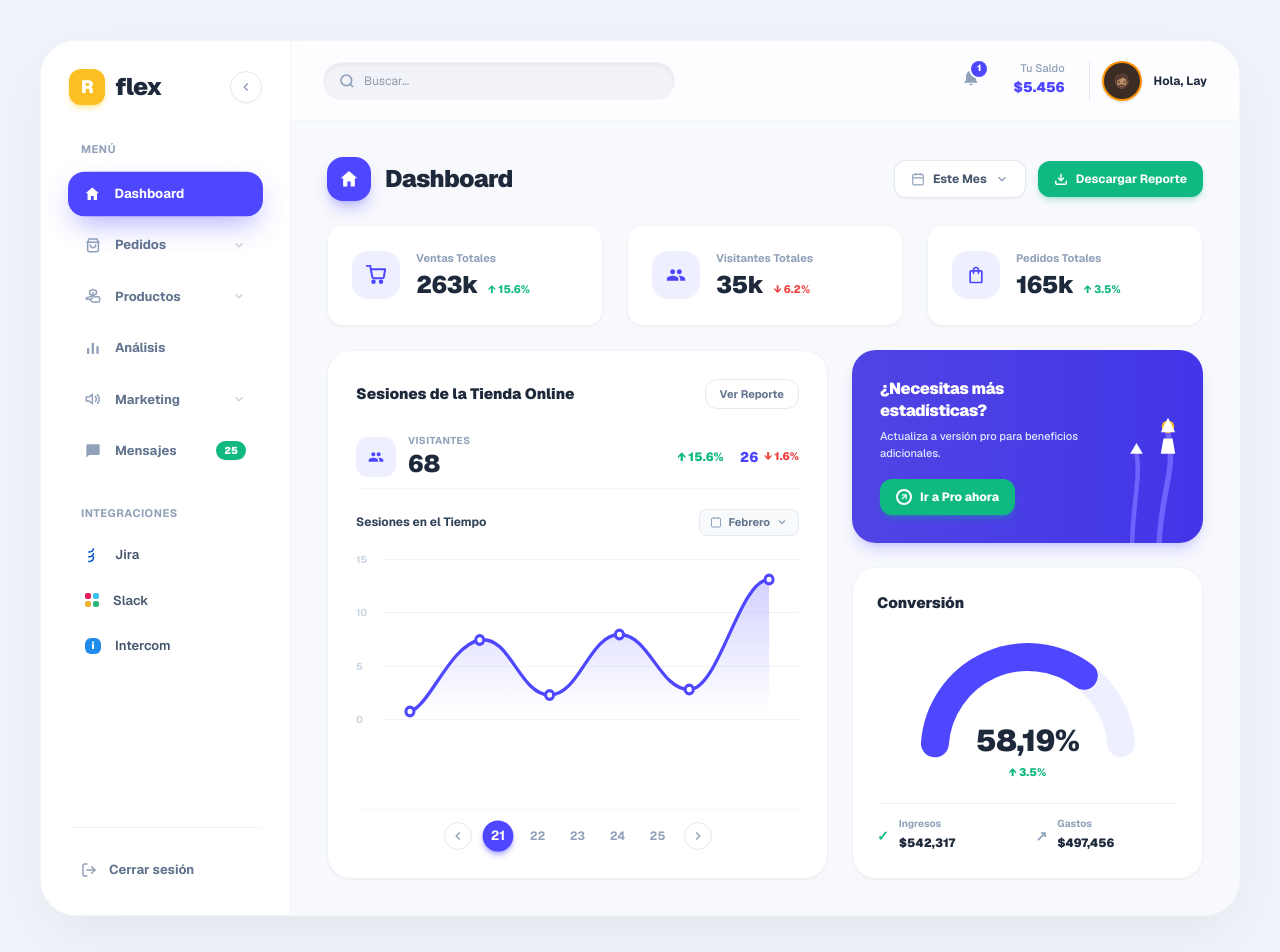
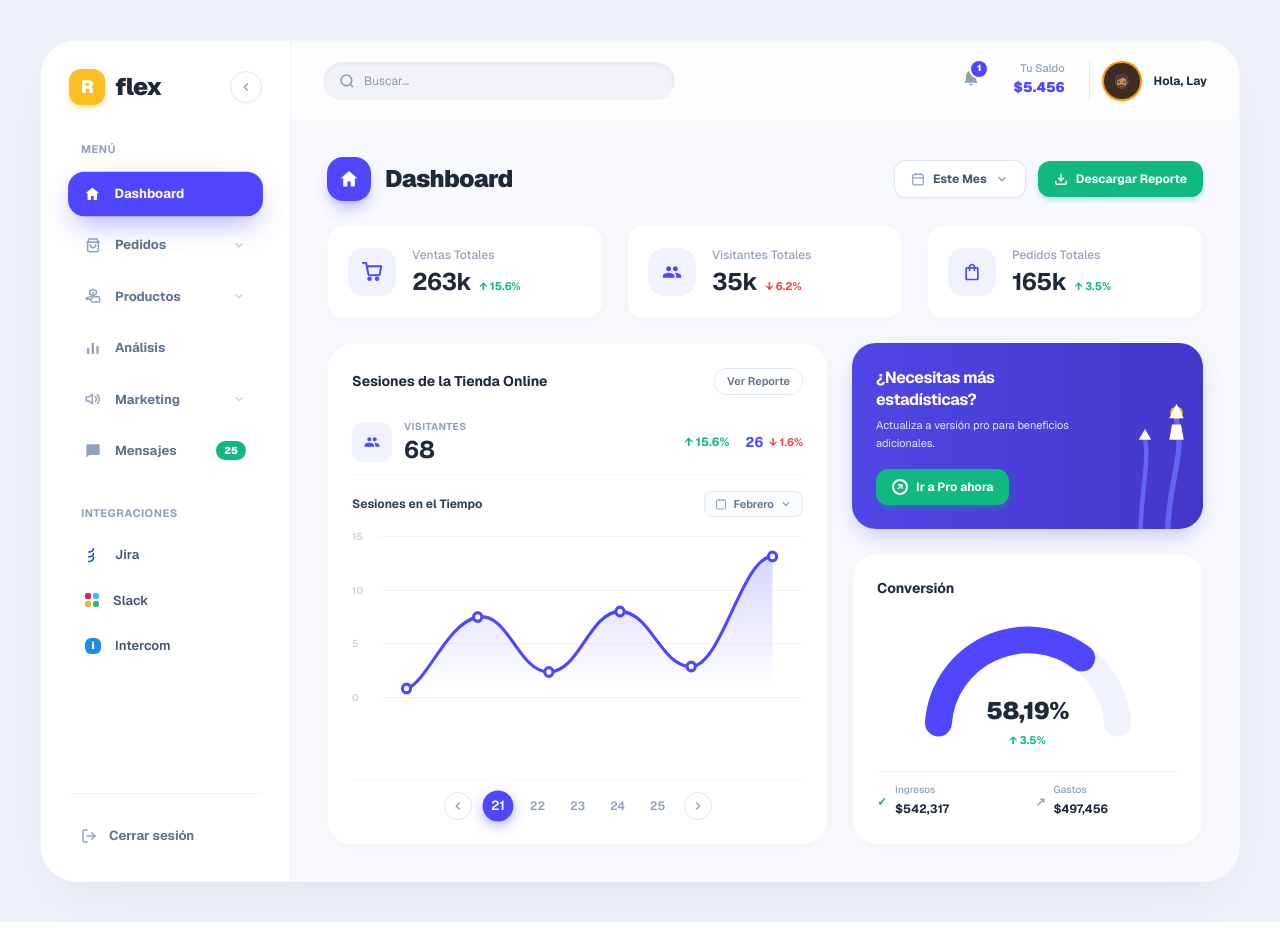
Before and after one commit to simviz12/tareaa2, a Next.js app: page / in a window 1280 px wide. Shown: the top 952 px of the page. After the commit the page ends 922 px from the top, so only its background shows below. Built offline with nearby package versions, Linux system fonts and the light colour scheme.

Commit message:
style: ajuste milimetrico de sombras, proporciones y conversion

```diff
--- a/app/page.tsx
+++ b/app/page.tsx
@@ -387,16 +387,16 @@ export default function DashboardPage() {
             <div className="grid grid-cols-1 md:grid-cols-3 gap-6">
 
               {/* Card 1: Ventas Totales */}
-              <div className="bg-white p-6 rounded-2xl border border-slate-100 shadow-xs hover:shadow-md transition-all flex items-center justify-between group">
+              <div className="bg-white p-5 rounded-2xl border border-slate-100/80 shadow-[0_4px_20px_-4px_rgba(0,0,0,0.03)] hover:shadow-md transition-all flex items-center justify-between group">
                 <div className="flex items-center gap-4">
-                  <div className="w-12 h-12 rounded-2xl bg-[#EEF0FF] flex items-center justify-center text-[#4E47FF] group-hover:scale-105 transition-transform">
-                    <CartIcon className="w-5 h-5" />
+                  <div className="w-12 h-12 rounded-2xl bg-[#F0F2FD] flex items-center justify-center text-[#4E47FF] group-hover:scale-105 transition-transform">
+                    <CartIcon className="w-5 h-5 text-[#4E47FF]" />
                   </div>
                   <div>
-                    <span className="text-[11px] font-bold text-slate-400 block mb-0.5">Ventas Totales</span>
-                    <div className="flex items-baseline gap-2.5">
-                      <span className="text-2xl font-black text-[#1E293B] tracking-tight">263k</span>
-                      <span className="inline-flex items-center text-[11px] font-extrabold text-[#10B981]">
+                    <span className="text-[12px] font-medium text-[#94A3B8] block mb-0.5">Ventas Totales</span>
+                    <div className="flex items-baseline gap-2">
+                      <span className="text-2xl font-bold text-[#1E293B] tracking-tight">263k</span>
+                      <span className="inline-flex items-center text-[11px] font-bold text-[#10B981]">
                         ↑ 15.6%
                       </span>
                     </div>
@@ -405,16 +405,16 @@ export default function DashboardPage() {
               </div>
 
               {/* Card 2: Visitantes Totales */}
-              <div className="bg-white p-6 rounded-2xl border border-slate-100 shadow-xs hover:shadow-md transition-all flex items-center justify-between group">
+              <div className="bg-white p-5 rounded-2xl border border-slate-100/80 shadow-[0_4px_20px_-4px_rgba(0,0,0,0.03)] hover:shadow-md transition-all flex items-center justify-between group">
                 <div className="flex items-center gap-4">
-                  <div className="w-12 h-12 rounded-2xl bg-[#EEF0FF] flex items-center justify-center text-[#4E47FF] group-hover:scale-105 transition-transform">
-                    <TwoUsersIcon className="w-5 h-5" />
+                  <div className="w-12 h-12 rounded-2xl bg-[#F0F2FD] flex items-center justify-center text-[#4E47FF] group-hover:scale-105 transition-transform">
+                    <TwoUsersIcon className="w-5 h-5 text-[#4E47FF]" />
                   </div>
                   <div>
-                    <span className="text-[11px] font-bold text-slate-400 block mb-0.5">Visitantes Totales</span>
-                    <div className="flex items-baseline gap-2.5">
-                      <span className="text-2xl font-black text-[#1E293B] tracking-tight">35k</span>
-                      <span className="inline-flex items-center text-[11px] font-extrabold text-[#EF4444]">
+                    <span className="text-[12px] font-medium text-[#94A3B8] block mb-0.5">Visitantes Totales</span>
+                    <div className="flex items-baseline gap-2">
+                      <span className="text-2xl font-bold text-[#1E293B] tracking-tight">35k</span>
+                      <span className="inline-flex items-center text-[11px] font-bold text-[#EF4444]">
                         ↓ 6.2%
                       </span>
                     </div>
@@ -423,16 +423,16 @@ export default function DashboardPage() {
               </div>
 
               {/* Card 3: Pedidos Totales */}
-              <div className="bg-white p-6 rounded-2xl border border-slate-100 shadow-xs hover:shadow-md transition-all flex items-center justify-between group">
+              <div className="bg-white p-5 rounded-2xl border border-slate-100/80 shadow-[0_4px_20px_-4px_rgba(0,0,0,0.03)] hover:shadow-md transition-all flex items-center justify-between group">
                 <div className="flex items-center gap-4">
-                  <div className="w-12 h-12 rounded-2xl bg-[#EEF0FF] flex items-center justify-center text-[#4E47FF] group-hover:scale-105 transition-transform">
-                    <OrdersBagIcon className="w-5 h-5" />
+                  <div className="w-12 h-12 rounded-2xl bg-[#F0F2FD] flex items-center justify-center text-[#4E47FF] group-hover:scale-105 transition-transform">
+                    <OrdersBagIcon className="w-5 h-5 text-[#4E47FF]" />
                   </div>
                   <div>
-                    <span className="text-[11px] font-bold text-slate-400 block mb-0.5">Pedidos Totales</span>
-                    <div className="flex items-baseline gap-2.5">
-                      <span className="text-2xl font-black text-[#1E293B] tracking-tight">165k</span>
-                      <span className="inline-flex items-center text-[11px] font-extrabold text-[#10B981]">
+                    <span className="text-[12px] font-medium text-[#94A3B8] block mb-0.5">Pedidos Totales</span>
+                    <div className="flex items-baseline gap-2">
+                      <span className="text-2xl font-bold text-[#1E293B] tracking-tight">165k</span>
+                      <span className="inline-flex items-center text-[11px] font-bold text-[#10B981]">
                         ↑ 3.5%
                       </span>
                     </div>
@@ -446,34 +446,34 @@ export default function DashboardPage() {
             <div className="grid grid-cols-1 lg:grid-cols-12 gap-6">
 
               {/* Columna Izquierda (7 cols): Sesiones de la Tienda Online */}
-              <div className="lg:col-span-7 bg-white p-7 rounded-3xl border border-slate-100 shadow-xs flex flex-col justify-between">
+              <div className="lg:col-span-7 bg-white p-6 rounded-3xl border border-slate-100/80 shadow-[0_4px_20px_-4px_rgba(0,0,0,0.03)] flex flex-col justify-between">
                 <div>
                   {/* Título de Sesiones + Botón Ver Reporte */}
                   <div className="flex items-center justify-between mb-4">
-                    <h2 className="text-[15px] font-black text-[#1E293B]">Sesiones de la Tienda Online</h2>
-                    <button className="text-[11px] font-bold text-slate-500 border border-slate-200/90 rounded-xl px-3.5 py-1.5 hover:bg-slate-50 hover:text-slate-900 transition-colors">
+                    <h2 className="text-[14px] font-bold text-[#1E293B]">Sesiones de la Tienda Online</h2>
+                    <button className="text-[11px] font-semibold text-slate-500 border border-slate-200/90 rounded-xl px-3 py-1 hover:bg-slate-50 hover:text-slate-900 transition-colors">
                       Ver Reporte
                     </button>
                   </div>
 
                   {/* Detalle Visitantes 68 y estadísticas */}
-                  <div className="flex items-center justify-between py-2 border-b border-slate-100/70 mb-5">
+                  <div className="flex items-center justify-between py-2 border-b border-slate-100/70 mb-4">
                     <div className="flex items-center gap-3">
-                      <div className="w-10 h-10 rounded-xl bg-[#EEF0FF] flex items-center justify-center text-[#4E47FF]">
-                        <TwoUsersIcon className="w-4 h-4" />
+                      <div className="w-10 h-10 rounded-xl bg-[#F0F2FD] flex items-center justify-center text-[#4E47FF]">
+                        <TwoUsersIcon className="w-4 h-4 text-[#4E47FF]" />
                       </div>
                       <div>
                         <span className="text-[10px] uppercase font-bold tracking-wider text-slate-400 block">Visitantes</span>
-                        <span className="text-2xl font-black text-[#1E293B]">68</span>
+                        <span className="text-2xl font-bold text-[#1E293B]">68</span>
                       </div>
                     </div>
 
-                    <div className="flex items-center gap-4 text-xs font-black">
+                    <div className="flex items-center gap-4 text-xs font-bold">
                       <span className="inline-flex items-center text-[#10B981]">
                         ↑ 15.6%
                       </span>
                       <div className="flex items-center gap-1.5">
-                        <span className="text-[#4E47FF] font-black text-sm">26</span>
+                        <span className="text-[#4E47FF] font-bold text-sm">26</span>
                         <span className="inline-flex items-center text-[#EF4444] text-[11px]">
                           ↓ 1.6%
                         </span>
@@ -482,9 +482,9 @@ export default function DashboardPage() {
                   </div>
 
                   {/* Selector de Mes: Sesiones en el Tiempo */}
-                  <div className="flex items-center justify-between mb-4">
+                  <div className="flex items-center justify-between mb-3">
                     <span className="text-xs font-bold text-slate-700">Sesiones en el Tiempo</span>
-                    <button className="flex items-center gap-1.5 text-[11px] font-bold text-slate-500 bg-slate-50 border border-slate-200/80 rounded-lg px-2.5 py-1 hover:bg-slate-100 transition-colors">
+                    <button className="flex items-center gap-1.5 text-[11px] font-semibold text-slate-500 bg-slate-50/70 border border-slate-200/80 rounded-lg px-2.5 py-1 hover:bg-slate-100 transition-colors">
                       <svg className="w-3 h-3 text-slate-400" viewBox="0 0 24 24" fill="none" stroke="currentColor" strokeWidth="2">
                         <rect x="3" y="4" width="18" height="18" rx="2" ry="2" />
                         <line x1="16" y1="2" x2="16" y2="6" />
@@ -500,7 +500,7 @@ export default function DashboardPage() {
                   {/* Gráfico Curvo Interactivo con SVG */}
                   <div className="relative h-44 w-full pt-2">
                     {/* Líneas horizontales de guía */}
-                    <div className="absolute inset-0 flex flex-col justify-between pointer-events-none text-[10px] font-bold text-slate-300">
+                    <div className="absolute inset-0 flex flex-col justify-between pointer-events-none text-[10px] font-semibold text-slate-300">
                       <div className="flex items-center gap-2">
                         <span className="w-5">15</span>
                         <div className="flex-1 border-b border-slate-100"></div>
@@ -523,7 +523,7 @@ export default function DashboardPage() {
                     <svg className="absolute inset-0 w-full h-full overflow-visible pl-6" viewBox="0 0 420 160" preserveAspectRatio="none">
                       <defs>
                         <linearGradient id="gradientWave" x1="0" y1="0" x2="0" y2="1">
-                          <stop offset="0%" stopColor="#4E47FF" stopOpacity="0.25" />
+                          <stop offset="0%" stopColor="#4E47FF" stopOpacity="0.22" />
                           <stop offset="100%" stopColor="#4E47FF" stopOpacity="0.0" />
                         </linearGradient>
                       </defs>
@@ -539,7 +539,7 @@ export default function DashboardPage() {
                         d="M 30 145 C 50 140, 70 85, 100 80 C 130 75, 140 130, 170 130 C 200 130, 210 75, 240 75 C 270 75, 280 125, 310 125 C 340 125, 360 25, 390 25"
                         fill="none"
                         stroke="#4E47FF"
-                        strokeWidth="3.2"
+                        strokeWidth="3"
                         strokeLinecap="round"
                         strokeLinejoin="round"
                       />
@@ -562,7 +562,7 @@ export default function DashboardPage() {
                     {/* Tooltip Dinámico */}
                     {hoveredPoint !== null && (
                       <div
-                        className="absolute z-10 bg-slate-900 text-white text-[11px] font-bold px-2.5 py-1 rounded-lg shadow-xl pointer-events-none transform -translate-x-1/2 -translate-y-8 transition-all"
+                        className="absolute z-10 bg-slate-900 text-white text-[11px] font-semibold px-2.5 py-1 rounded-lg shadow-xl pointer-events-none transform -translate-x-1/2 -translate-y-8 transition-all"
                         style={{
                           left: `${(chartPoints[hoveredPoint].x / 420) * 100}%`,
                           top: `${(chartPoints[hoveredPoint].y / 160) * 100}%`,
@@ -590,9 +590,9 @@ export default function DashboardPage() {
                       <button
                         key={day}
                         onClick={() => setSelectedDay(day)}
-                        className={`w-7 h-7 rounded-full text-xs font-bold flex items-center justify-center transition-all ${
+                        className={`w-7 h-7 rounded-full text-xs font-semibold flex items-center justify-center transition-all ${
                           selectedDay === day
-                            ? "bg-[#4E47FF] text-white shadow-md shadow-[#4E47FF]/40 scale-110"
+                            ? "bg-[#4E47FF] text-white shadow-[0_4px_12px_rgba(78,71,255,0.4)] scale-110 font-bold"
                             : "text-slate-400 hover:text-slate-700 hover:bg-slate-100"
                         }`}
                       >
@@ -616,28 +616,28 @@ export default function DashboardPage() {
               <div className="lg:col-span-5 flex flex-col gap-6">
 
                 {/* Banner Promocional Morado */}
-                <div className="bg-gradient-to-r from-[#5044E4] to-[#4335E8] p-7 rounded-3xl text-white shadow-lg shadow-[#4E47FF]/20 relative overflow-hidden flex flex-col justify-between min-h-[175px]">
-                  {/* Ilustración de Cohetes / Flechas ascendentes exacta */}
-                  <div className="absolute right-2 -bottom-2 pointer-events-none select-none">
+                <div className="bg-gradient-to-r from-[#4F46E5] to-[#4338CA] p-6 rounded-3xl text-white shadow-[0_10px_25px_-5px_rgba(79,70,229,0.3)] relative overflow-hidden flex flex-col justify-between min-h-[175px]">
+                  {/* Ilustración exacta de persona subiendo por flechas */}
+                  <div className="absolute right-1 -bottom-2 pointer-events-none select-none">
                     <svg className="w-36 h-36" viewBox="0 0 160 160" fill="none">
-                      <path d="M120 160 C 120 100, 140 70, 130 30" stroke="#7062FF" strokeWidth="6" strokeLinecap="round" />
-                      <path d="M90 160 C 90 110, 100 80, 95 50" stroke="#7062FF" strokeWidth="5" strokeLinecap="round" />
-                      <circle cx="130" cy="22" r="7" fill="#FBBF24" />
-                      <polygon points="130,12 138,28 122,28" fill="#FFFFFF" />
-                      <path d="M125 35 L 135 35 L 138 52 L 122 52 Z" fill="#FFFFFF" />
-                      <polygon points="95,40 102,52 88,52" fill="#FFFFFF" />
+                      <path d="M125 160 C 125 100, 145 70, 135 30" stroke="#6366F1" strokeWidth="6" strokeLinecap="round" />
+                      <path d="M95 160 C 95 110, 105 80, 100 50" stroke="#6366F1" strokeWidth="5" strokeLinecap="round" />
+                      <circle cx="135" cy="22" r="7" fill="#FBBF24" />
+                      <polygon points="135,12 143,28 127,28" fill="#FFFFFF" />
+                      <path d="M130 35 L 140 35 L 143 52 L 127 52 Z" fill="#FFFFFF" />
+                      <polygon points="100,40 107,52 93,52" fill="#FFFFFF" />
                     </svg>
                   </div>
 
-                  <div className="relative z-10 max-w-[210px]">
-                    <h3 className="text-base font-black tracking-tight mb-1.5 leading-snug">¿Necesitas más estadísticas?</h3>
-                    <p className="text-[11px] text-indigo-100 font-medium leading-relaxed mb-4">
+                  <div className="relative z-10 max-w-[215px]">
+                    <h3 className="text-base font-bold tracking-tight mb-1.5 leading-snug">¿Necesitas más estadísticas?</h3>
+                    <p className="text-[11px] text-indigo-100 font-normal leading-relaxed mb-4">
                       Actualiza a versión pro para beneficios adicionales.
                     </p>
                   </div>
 
                   <div className="relative z-10">
-                    <button className="bg-[#10B981] hover:bg-[#059669] text-white text-xs font-extrabold px-4 py-2.5 rounded-xl flex items-center gap-2 shadow-md shadow-[#10B981]/30 hover:scale-[1.03] active:scale-[0.97] transition-all">
+                    <button className="bg-[#10B981] hover:bg-[#059669] text-white text-xs font-bold px-4 py-2.5 rounded-xl flex items-center gap-2 shadow-md shadow-[#10B981]/30 hover:scale-[1.03] active:scale-[0.97] transition-all">
                       <div className="w-4 h-4 rounded-full border-2 border-white flex items-center justify-center">
                         <svg className="w-2.5 h-2.5" viewBox="0 0 24 24" fill="none" stroke="currentColor" strokeWidth="3">
                           <line x1="7" y1="17" x2="17" y2="7" />
@@ -649,20 +649,20 @@ export default function DashboardPage() {
                   </div>
                 </div>
 
-                {/* Módulo Conversión MILIMÉTRICO (con gráfico semi donut bicoloreado, 58,19% e Ingresos/Gastos) */}
-                <div className="bg-white p-6 rounded-3xl border border-slate-100 shadow-xs flex flex-col justify-between">
+                {/* Módulo Conversión MILIMÉTRICO (con gráfico semi donut bicoloreado exacto al diseño) */}
+                <div className="bg-white p-6 rounded-3xl border border-slate-100/80 shadow-[0_4px_20px_-4px_rgba(0,0,0,0.03)] flex flex-col justify-between">
                   <div className="flex items-center justify-between mb-1">
-                    <h3 className="text-[15px] font-black text-[#1E293B]">Conversión</h3>
+                    <h3 className="text-[14px] font-bold text-[#1E293B]">Conversión</h3>
                   </div>
 
                   {/* Gráfico de Medio Anillo (Semi Donut Bicolor Exacto) */}
                   <div className="relative flex flex-col items-center justify-center pt-2 pb-1">
-                    <svg className="w-60 h-32 overflow-visible" viewBox="0 0 200 110">
+                    <svg className="w-56 h-28 overflow-visible" viewBox="0 0 200 100">
                       {/* Segmento 2: Fondo Azul Claro Desactivado (41.81%) */}
                       <path
                         d="M 148 42 A 80 80 0 0 1 180 100"
                         fill="none"
-                        stroke="#EEF0FF"
+                        stroke="#F0F2FD"
                         strokeWidth="24"
                         strokeLinecap="round"
                       />
@@ -677,28 +677,28 @@ export default function DashboardPage() {
                     </svg>
 
                     {/* Porcentaje Central y Crecimiento */}
-                    <div className="text-center -mt-8 mb-2">
-                      <span className="text-3xl font-black text-[#1E293B] block tracking-tight">58,19%</span>
-                      <span className="inline-flex items-center text-[11px] font-black text-[#10B981] mt-0.5">
+                    <div className="text-center -mt-7 mb-2">
+                      <span className="text-2xl font-black text-[#1E293B] block tracking-tight">58,19%</span>
+                      <span className="inline-flex items-center text-[11px] font-bold text-[#10B981] mt-0.5">
                         ↑ 3.5%
                       </span>
                     </div>
                   </div>
 
                   {/* Resumen Inferior: Ingresos ($542,317) y Gastos ($497,456) */}
-                  <div className="grid grid-cols-2 gap-4 pt-3.5 border-t border-slate-100 mt-2">
-                    <div className="flex items-center gap-2.5">
-                      <span className="text-[#10B981] text-sm font-black">✓</span>
+                  <div className="grid grid-cols-2 gap-4 pt-3 border-t border-slate-100 mt-2">
+                    <div className="flex items-center gap-2">
+                      <span className="text-[#10B981] text-xs font-bold">✓</span>
                       <div>
-                        <span className="text-[10px] font-bold text-slate-400 block leading-tight">Ingresos</span>
-                        <span className="text-xs font-black text-[#1E293B] leading-tight">$542,317</span>
+                        <span className="text-[10px] font-medium text-slate-400 block leading-tight">Ingresos</span>
+                        <span className="text-xs font-bold text-[#1E293B] leading-tight">$542,317</span>
                       </div>
                     </div>
-                    <div className="flex items-center gap-2.5">
-                      <span className="text-slate-400 text-sm font-black">↗</span>
+                    <div className="flex items-center gap-2">
+                      <span className="text-slate-400 text-xs font-bold">↗</span>
                       <div>
-                        <span className="text-[10px] font-bold text-slate-400 block leading-tight">Gastos</span>
-                        <span className="text-xs font-black text-[#1E293B] leading-tight">$497,456</span>
+                        <span className="text-[10px] font-medium text-slate-400 block leading-tight">Gastos</span>
+                        <span className="text-xs font-bold text-[#1E293B] leading-tight">$497,456</span>
                       </div>
                     </div>
                   </div>
```
